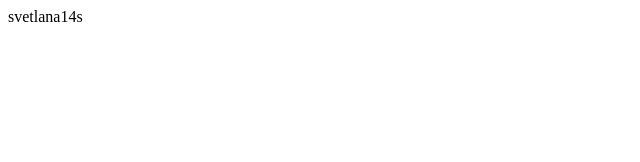
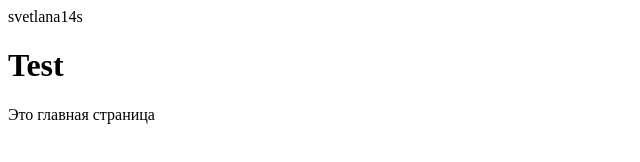
Before and after one commit to svetlana14s/week4, a website: page index.html in a window 1280 px wide. Shown: the whole page, without its empty margins (0-640 px from the left). Drawn offline with Linux system fonts and the light colour scheme.

Commit message:
Update index.html

```diff
--- a/index.html
+++ b/index.html
@@ -1 +1,9 @@
+<!DOCTYPE html>
+<html lang="en"> <head> <meta charset="UTF-8">
+<title>Главная страница</title></head>
+
 svetlana14s
+<body>
+<h1>Test</h1>
+<p>Это главная страница</p>
+</body>
```
